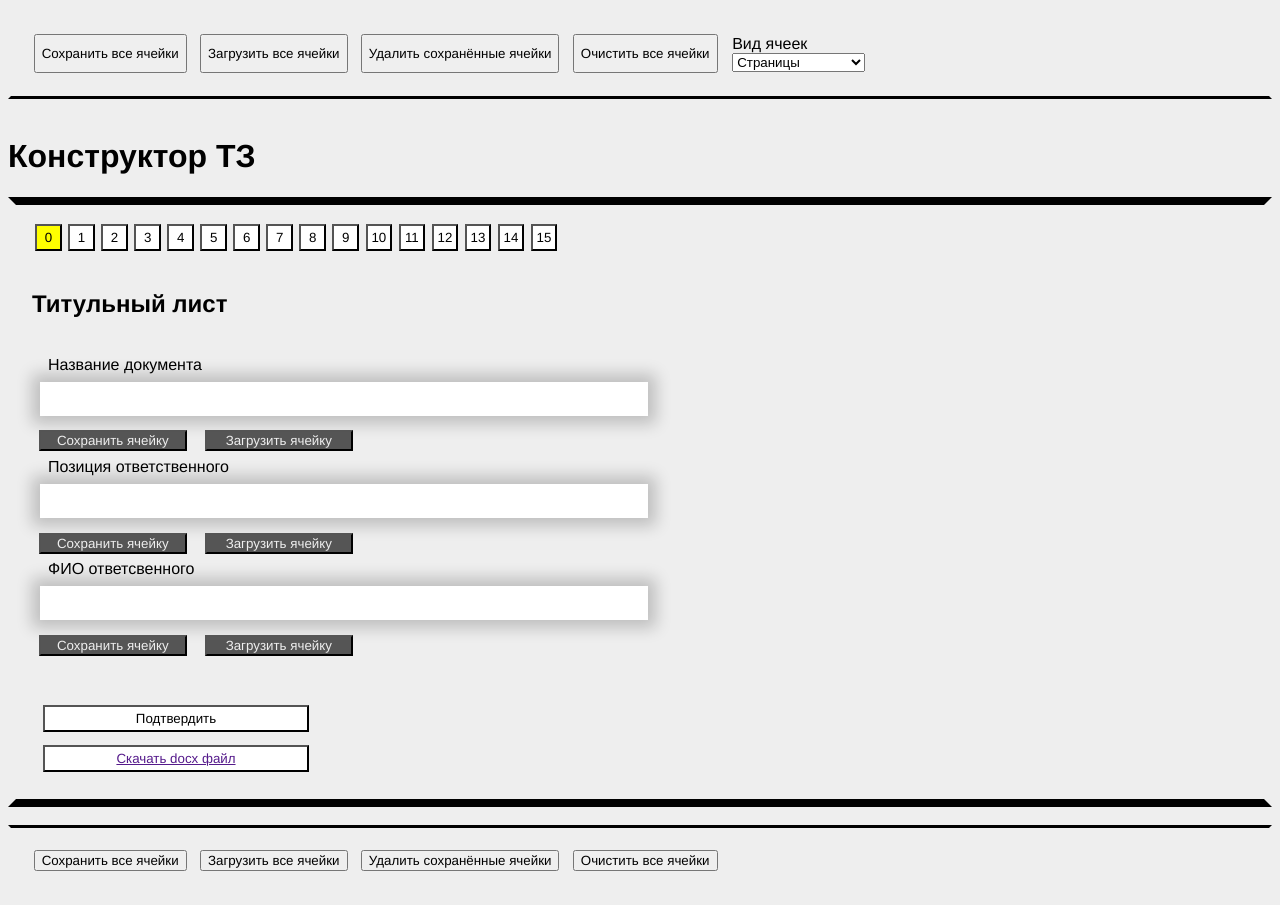
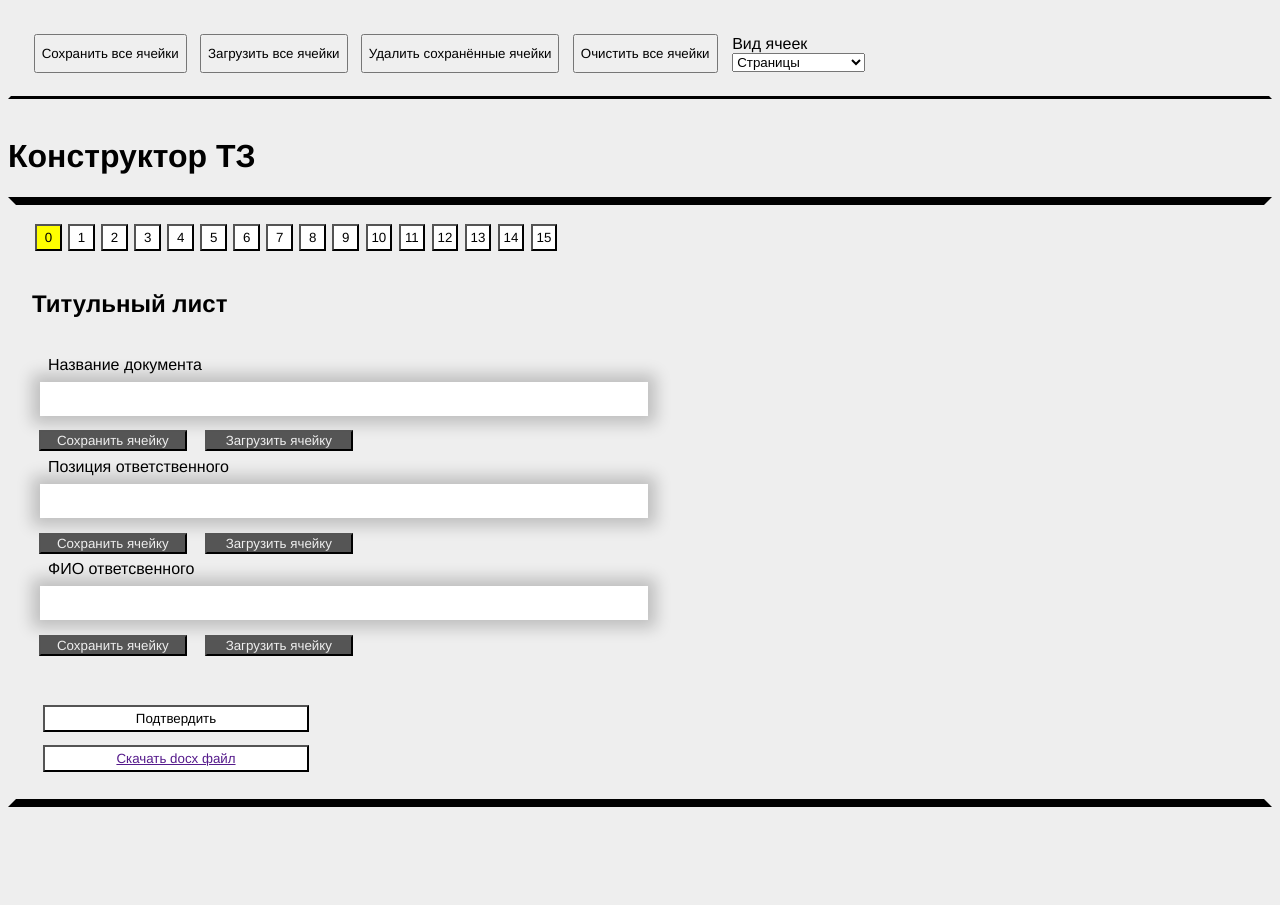
Before and after one commit to generic-name-2166/tt-validation, a SvelteKit app: page / in a window 1280 px wide. After the commit the page ends 815 px from the top, so only its background shows below. Built offline with nearby package versions, Linux system fonts and the light colour scheme.

Commit message:
no more footer

```diff
--- a/src/routes/+page.svelte
+++ b/src/routes/+page.svelte
@@ -1,6 +1,5 @@
 <script>
   import Form from "./Form.svelte";
-  import Footer from "./Footer.svelte";
   import Header from "./Header.svelte";
 </script>
 
@@ -12,7 +11,6 @@
 <h1>Конструктор ТЗ</h1>
 
 <Form />
-<Footer />
 
 <style>
   :global(body) {
--- a/src/routes/Footer.svelte
+++ /dev/null
@@ -1,35 +0,0 @@
-<script lang="ts">
-  import { formData, saveAll, clearStorage } from "$lib/formStorage.ts";
-  import { loadAll, clearAll } from "./Header.svelte";
-</script>
-
-<br />
-
-<footer hidden>
-  <button type="button" on:click={() => saveAll($formData)}>
-    Сохранить все ячейки
-  </button>
-
-  <button type="button" on:click={loadAll}> Загрузить все ячейки </button>
-
-  <button type="button" on:click={clearStorage}>
-    Удалить сохранённые ячейки
-  </button>
-
-  <button type="button" on:click={clearAll}> Очистить все ячейки </button>
-</footer>
-
-<style>
-  footer {
-    display: flex;
-    flex-direction: row;
-    padding: 1em;
-    border: solid;
-    border-color: black rgba(0, 0, 0, 0) rgba(0, 0, 0, 0) rgba(0, 0, 0, 0);
-    overflow-y: scroll;
-  }
-
-  button {
-    margin: 0.5em;
-  }
-</style>
```
